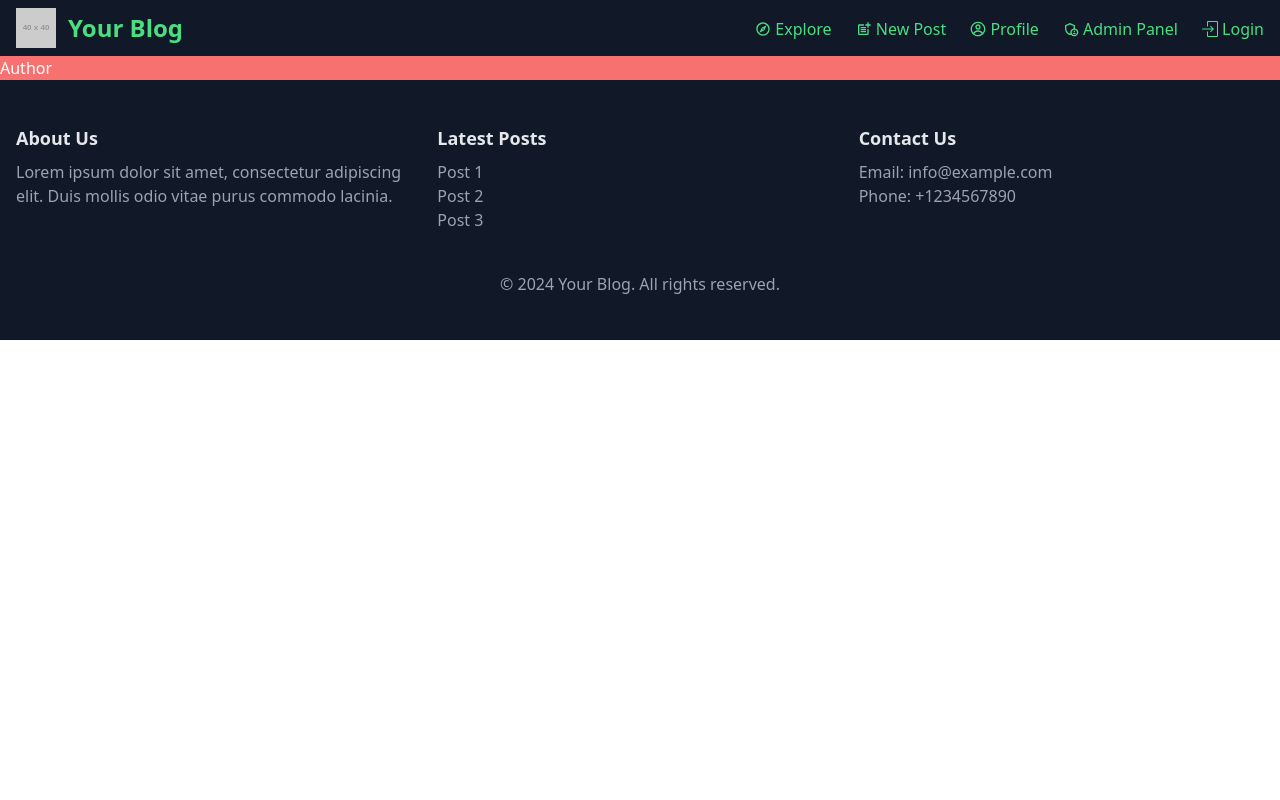
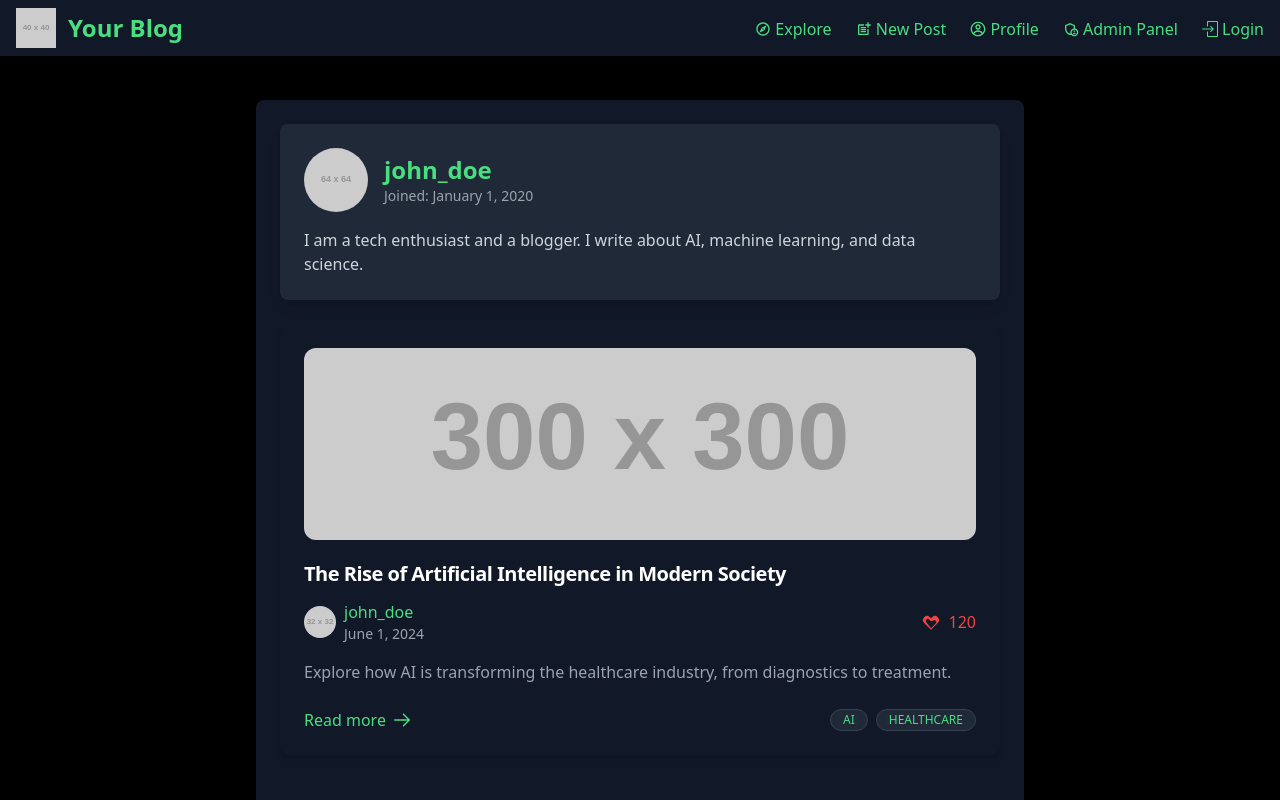
Before and after one commit to Julobulo/MERN-Blog-Platform-with-User-Authentication-and-Admin-Panel, a React (Vite) app in the folder frontend/: page /author/john-doe in a window 1280 px wide. Shown: the top 800 px of the page. Built offline with nearby package versions, Linux system fonts and the light colour scheme.

Commit message:
Author.jsx (bio/info of author + some articles)
Made author.jsx (/author/:username), it gives username + date joined + bio of author.
It also shows the last few articles from the author.

```diff
--- a/frontend/src/components/Author.jsx
+++ b/frontend/src/components/Author.jsx
@@ -1,10 +1,84 @@
 
-import React from "react";
+import React from 'react';
+import ArticleCard from './ArticleCard';
+
+// Sample data for testing
+const authorData = {
+    username: 'john_doe',
+    joinDate: 'January 1, 2020',
+    bio: 'I am a tech enthusiast and a blogger. I write about AI, machine learning, and data science.'
+};
+
+const authorArticles = [
+    {
+        title: "The Rise of Artificial Intelligence in Modern Society",
+        description: "Explore how AI is transforming the healthcare industry, from diagnostics to treatment.",
+        href: "#",
+        author: "john_doe",
+        date: "June 1, 2024",
+        tags: ["AI", "Healthcare"],
+        imgSrc: "https://via.placeholder.com/300",
+        hearts: 120
+    },
+    {
+        title: "AI and Financial Services",
+        description: "Discover the ways AI is revolutionizing the financial sector and enhancing security.",
+        href: "#",
+        author: "john_doe",
+        date: "May 20, 2024",
+        tags: ["AI", "Finance"],
+        imgSrc: "https://via.placeholder.com/300",
+        hearts: 98
+    },
+    {
+        title: "The Impact of Machine Learning on Big Data",
+        description: "An in-depth look at how machine learning algorithms are used to analyze and interpret big data.",
+        href: "#",
+        author: "john_doe",
+        date: "April 15, 2024",
+        tags: ["Machine Learning", "Big Data"],
+        imgSrc: "https://via.placeholder.com/300",
+        hearts: 85
+    }
+];
 
 const Author = () => {
-  return (
-	<div className="bg-red-400 text-white">Author</div>
-  )
-}
+    return (
+        <div className='bg-black p-6 text-green-400'>
+            <div className="my-5 max-w-3xl mx-auto p-6 bg-gray-900 rounded-lg shadow-md">
+                <div className="bg-gray-800 p-6 rounded-lg shadow-lg mb-6">
+                    <div className="flex items-center mb-4">
+                        <img
+                            alt={authorData.username}
+                            src="https://via.placeholder.com/64"
+                            className="w-16 h-16 rounded-full mr-4"
+                        />
+                        <div>
+                            <h2 className="text-2xl font-bold">{authorData.username}</h2>
+                            <p className="text-sm text-gray-400">Joined: {authorData.joinDate}</p>
+                        </div>
+                    </div>
+                    <p className="text-gray-300">{authorData.bio}</p>
+                </div>
+                <div className="grid grid-cols-1 gap-4">
+                    {authorArticles.map((article, index) => (
+                        <ArticleCard
+                            key={index}
+                            title={article.title}
+                            description={article.description}
+                            href={article.href}
+                            author={article.author}
+                            date={article.date}
+                            tags={article.tags}
+                            imgSrc={article.imgSrc}
+                            hearts={article.hearts}
+                        />
+                    ))}
+                </div>
+            </div>
+        </div>
+    );
+};
+
 
 export default Author
```
